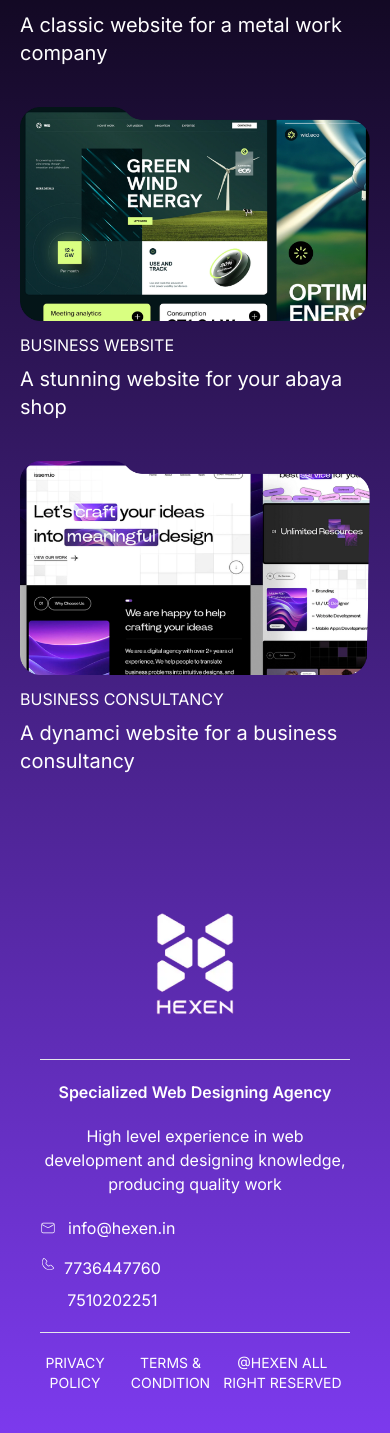
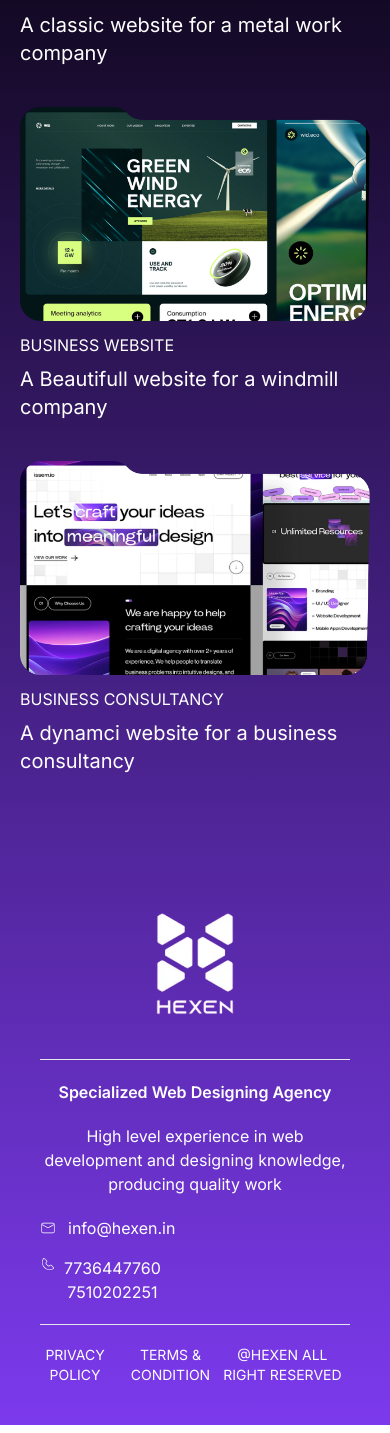
Before and after one commit to solodev786/hexen, a Next.js app: page /bestwork in a window 390 px wide. Shown: the part 1951-3384 px from the top of the page. Built offline with nearby package versions, Linux system fonts and the light colour scheme.

Commit message:
changing alignments again

```diff
--- a/src/components/Footer.jsx
+++ b/src/components/Footer.jsx
@@ -34,7 +34,7 @@ function Footer() {
               </div>
               <div className=" flex items-start gap-2">
                 <CiPhone />
-                <div className=" flex flex-col gap-2">
+                <div className=" flex flex-col md:gap-2">
                     <h1>7736447760</h1>
                     <h1>7510202251</h1>
                 </div>
--- a/src/components/Landingpage/SectionTwo.jsx
+++ b/src/components/Landingpage/SectionTwo.jsx
@@ -5,11 +5,11 @@ const SectionTwo = () => {
   return (
     <div className=" px-10 md:px-0 py-10 w-full md:h-screen flex  justify-center">
       <div className=" flex flex-col gap-20 items-center">
-        <div className="   flex flex-col gap-4 items-center  w-full">
-          <h1 className=" text-xl text-center font-light text-gray-400">
+        <div className="   flex flex-col gap-1 md:gap-4 items-center  w-full">
+          <h1 className="text-gray-400 text-xl text-center font-light md:text-gray-400">
             Grow together with HEXEN
           </h1>
-          <h1 className=" text-5xl  font-normal md:w-2/5 text-center">
+          <h1 className="w-5/6 text-3xl md:text-5xl  font-normal md:w-2/5 text-center">
             We Craft brands from scratch
           </h1>
           <h1 className=" text-8xl md:text-[200px] font-extrabold text-white">
--- a/src/components/OurBestWork/SectionTwo.jsx
+++ b/src/components/OurBestWork/SectionTwo.jsx
@@ -31,7 +31,7 @@ function SectionTwo() {
         <div className=" flex flex-col gap-2">
           <h1 className=" uppercase">Business website</h1>
           <h1 className=" text-xl md:text-3xl ">
-            A stunning website for your abaya shop
+            A Beautifull website for a windmill company
           </h1>
         </div>
       </div>
```
